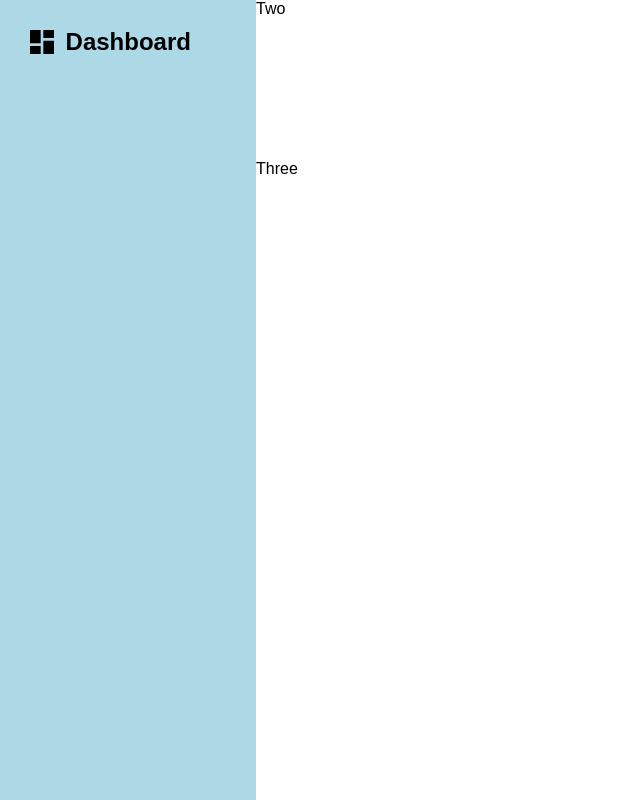
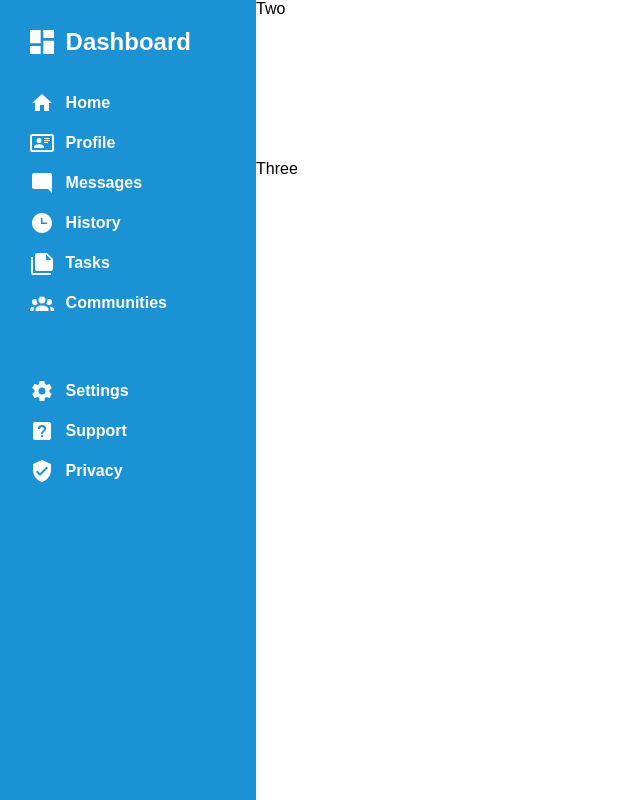
Before and after one commit to nldgutierrez/odin-admin-dashboard, a plain HTML site: page index.html in a window 1280 px wide. Shown: the whole page, without its empty margins (0-640 px from the left). Drawn offline with Linux system fonts and the light colour scheme.

Commit message:
Add sidebar menu elements and styles

```diff
--- a/index.html
+++ b/index.html
@@ -16,6 +16,70 @@
                 <svg xmlns="http://www.w3.org/2000/svg" viewBox="0 0 24 24"><title>view-dashboard</title><path d="M13,3V9H21V3M13,21H21V11H13M3,21H11V15H3M3,13H11V3H3V13Z" /></svg>
                 <h1>Dashboard</h1>
             </div>
+
+            <div class="menu">
+                <menu class="main">
+                    <li>
+                        <a href="#">
+                            <svg xmlns="http://www.w3.org/2000/svg" viewBox="0 0 24 24"><title>home</title><path d="M10,20V14H14V20H19V12H22L12,3L2,12H5V20H10Z" /></svg>
+                            <span>Home</span>
+                        </a>
+                    </li>
+                    <li>
+                        <a href="#">
+                            <svg xmlns="http://www.w3.org/2000/svg" viewBox="0 0 24 24"><title>card-account-details-outline</title><path d="M22,3H2C0.91,3.04 0.04,3.91 0,5V19C0.04,20.09 0.91,20.96 2,21H22C23.09,20.96 23.96,20.09 24,19V5C23.96,3.91 23.09,3.04 22,3M22,19H2V5H22V19M14,17V15.75C14,14.09 10.66,13.25 9,13.25C7.34,13.25 4,14.09 4,15.75V17H14M9,7A2.5,2.5 0 0,0 6.5,9.5A2.5,2.5 0 0,0 9,12A2.5,2.5 0 0,0 11.5,9.5A2.5,2.5 0 0,0 9,7M14,7V8H20V7H14M14,9V10H20V9H14M14,11V12H18V11H14" /></svg>
+                            <span>Profile</span>
+                        </a>
+                    </li>
+                    <li>
+                        <a href="#">
+                            <svg xmlns="http://www.w3.org/2000/svg" viewBox="0 0 24 24"><title>message-reply</title><path d="M22,4C22,2.89 21.1,2 20,2H4A2,2 0 0,0 2,4V16A2,2 0 0,0 4,18H18L22,22V4Z" /></svg>
+                            <span>Messages</span>
+                        </a>
+                    </li>
+                    <li>
+                        <a href="#">
+                            <svg xmlns="http://www.w3.org/2000/svg" viewBox="0 0 24 24"><title>clock-time-three</title><path d="M12 2C6.5 2 2 6.5 2 12C2 17.5 6.5 22 12 22C17.5 22 22 17.5 22 12S17.5 2 12 2M17 13H11V7H12.5V11.5H17V13Z" /></svg>
+                            <span>History</span>
+                        </a>
+                    </li>
+                    <li>
+                        <a href="#">
+                            <svg xmlns="http://www.w3.org/2000/svg" viewBox="0 0 24 24"><title>note-multiple</title><path d="M16,9H21.5L16,3.5V9M7,2H17L23,8V18A2,2 0 0,1 21,20H7C5.89,20 5,19.1 5,18V4A2,2 0 0,1 7,2M3,6V22H21V24H3A2,2 0 0,1 1,22V6H3Z" /></svg>
+                            <span>Tasks</span>
+                        </a>
+                    </li>
+                    <li>
+                        <a href="#">
+                            <svg xmlns="http://www.w3.org/2000/svg" viewBox="0 0 24 24"><title>account-group</title><path d="M12,5.5A3.5,3.5 0 0,1 15.5,9A3.5,3.5 0 0,1 12,12.5A3.5,3.5 0 0,1 8.5,9A3.5,3.5 0 0,1 12,5.5M5,8C5.56,8 6.08,8.15 6.53,8.42C6.38,9.85 6.8,11.27 7.66,12.38C7.16,13.34 6.16,14 5,14A3,3 0 0,1 2,11A3,3 0 0,1 5,8M19,8A3,3 0 0,1 22,11A3,3 0 0,1 19,14C17.84,14 16.84,13.34 16.34,12.38C17.2,11.27 17.62,9.85 17.47,8.42C17.92,8.15 18.44,8 19,8M5.5,18.25C5.5,16.18 8.41,14.5 12,14.5C15.59,14.5 18.5,16.18 18.5,18.25V20H5.5V18.25M0,20V18.5C0,17.11 1.89,15.94 4.45,15.6C3.86,16.28 3.5,17.22 3.5,18.25V20H0M24,20H20.5V18.25C20.5,17.22 20.14,16.28 19.55,15.6C22.11,15.94 24,17.11 24,18.5V20Z" /></svg>
+                            <span>Communities</span>
+                        </a>
+                    </li>
+                </menu>
+
+                <menu class="sub">
+                    <li>
+                        <a href="#">
+                            <svg xmlns="http://www.w3.org/2000/svg" viewBox="0 0 24 24"><title>cog</title><path d="M12,15.5A3.5,3.5 0 0,1 8.5,12A3.5,3.5 0 0,1 12,8.5A3.5,3.5 0 0,1 15.5,12A3.5,3.5 0 0,1 12,15.5M19.43,12.97C19.47,12.65 19.5,12.33 19.5,12C19.5,11.67 19.47,11.34 19.43,11L21.54,9.37C21.73,9.22 21.78,8.95 21.66,8.73L19.66,5.27C19.54,5.05 19.27,4.96 19.05,5.05L16.56,6.05C16.04,5.66 15.5,5.32 14.87,5.07L14.5,2.42C14.46,2.18 14.25,2 14,2H10C9.75,2 9.54,2.18 9.5,2.42L9.13,5.07C8.5,5.32 7.96,5.66 7.44,6.05L4.95,5.05C4.73,4.96 4.46,5.05 4.34,5.27L2.34,8.73C2.21,8.95 2.27,9.22 2.46,9.37L4.57,11C4.53,11.34 4.5,11.67 4.5,12C4.5,12.33 4.53,12.65 4.57,12.97L2.46,14.63C2.27,14.78 2.21,15.05 2.34,15.27L4.34,18.73C4.46,18.95 4.73,19.03 4.95,18.95L7.44,17.94C7.96,18.34 8.5,18.68 9.13,18.93L9.5,21.58C9.54,21.82 9.75,22 10,22H14C14.25,22 14.46,21.82 14.5,21.58L14.87,18.93C15.5,18.67 16.04,18.34 16.56,17.94L19.05,18.95C19.27,19.03 19.54,18.95 19.66,18.73L21.66,15.27C21.78,15.05 21.73,14.78 21.54,14.63L19.43,12.97Z" /></svg>
+                            <span>Settings</span>
+                        </a>
+                    </li>
+                    <li>
+                        <a href="#">
+                            <svg xmlns="http://www.w3.org/2000/svg" viewBox="0 0 24 24"><title>help-box</title><path d="M11,18H13V16H11V18M12,6A4,4 0 0,0 8,10H10A2,2 0 0,1 12,8A2,2 0 0,1 14,10C14,12 11,11.75 11,15H13C13,12.75 16,12.5 16,10A4,4 0 0,0 12,6M5,3H19A2,2 0 0,1 21,5V19A2,2 0 0,1 19,21H5A2,2 0 0,1 3,19V5A2,2 0 0,1 5,3Z" /></svg>
+                            <span>Support</span>
+                        </a>
+                    </li>
+                    <li>
+                        <a href="#">
+                            <svg xmlns="http://www.w3.org/2000/svg" viewBox="0 0 24 24"><title>shield-check</title><path d="M10,17L6,13L7.41,11.59L10,14.17L16.59,7.58L18,9M12,1L3,5V11C3,16.55 6.84,21.74 12,23C17.16,21.74 21,16.55 21,11V5L12,1Z" /></svg>
+                            <span>Privacy</span>
+                        </a>
+                    </li>
+                </menu>
+
+            </div>
+
         </div>
 
         <div class="header">Two</div>
--- a/style.css
+++ b/style.css
@@ -14,7 +14,8 @@
 .sidebar {
     grid-row: 1 / 3;
 
-    background-color: lightblue;
+    background-color: #1a92d3;
+    color: #fff;
 }
 
 .heading {
@@ -29,3 +30,44 @@
 h1 {
     font-size: 1.5rem;
 }
+
+/* Menu */
+
+.menu {
+    display: grid;
+    gap: 48px;
+}
+
+menu {
+    padding: 0;
+}
+
+li {
+    list-style-type: none;
+}
+
+menu a {
+    font-weight: 700;
+    color: unset;
+    text-decoration: none;
+    padding: 8px 2vw;
+
+    display: grid;
+    grid-template-columns: 2rem 1fr;
+    align-items: center;
+    gap: 8px;
+}
+
+menu a:hover {
+    background-color: white;
+    color: #1a92d3;
+}
+
+a svg {
+    place-self: center;
+    width: 1.5rem;
+}
+
+.sidebar svg path {
+    fill: currentColor;
+}
```
